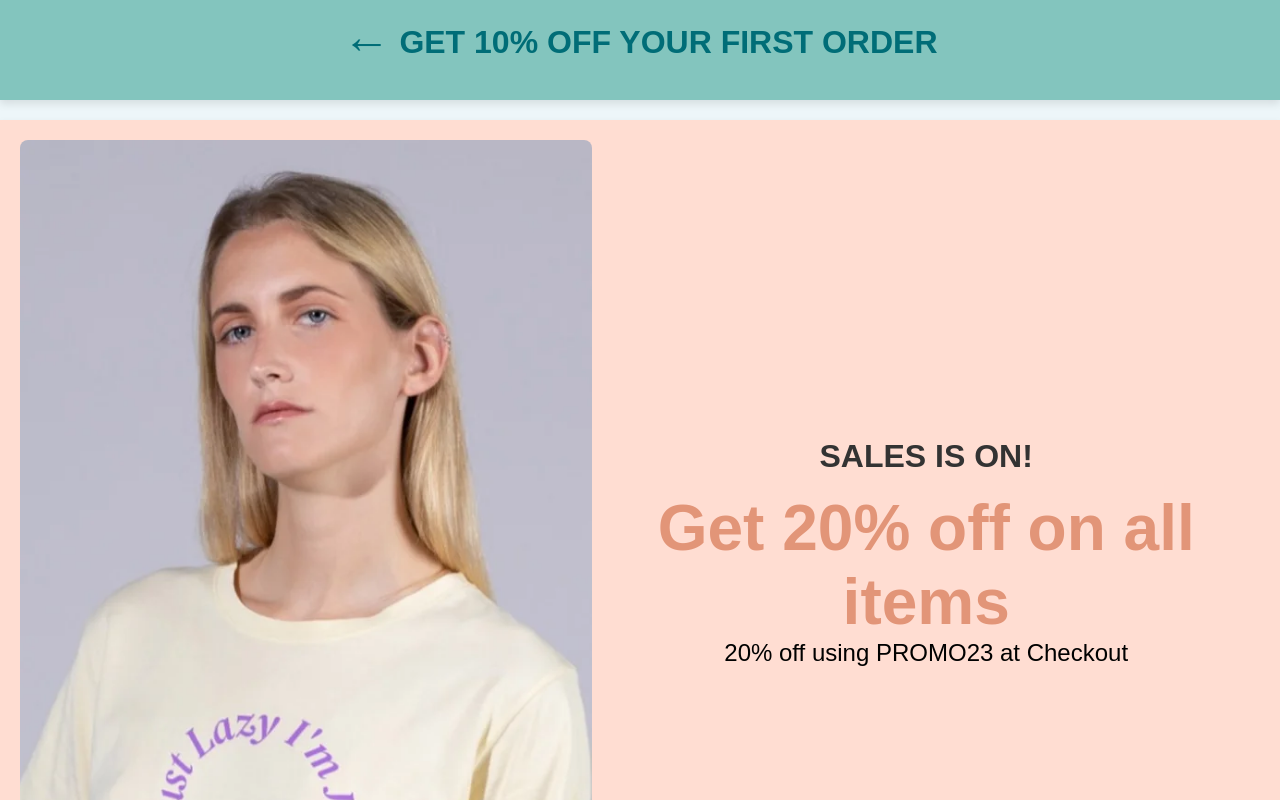
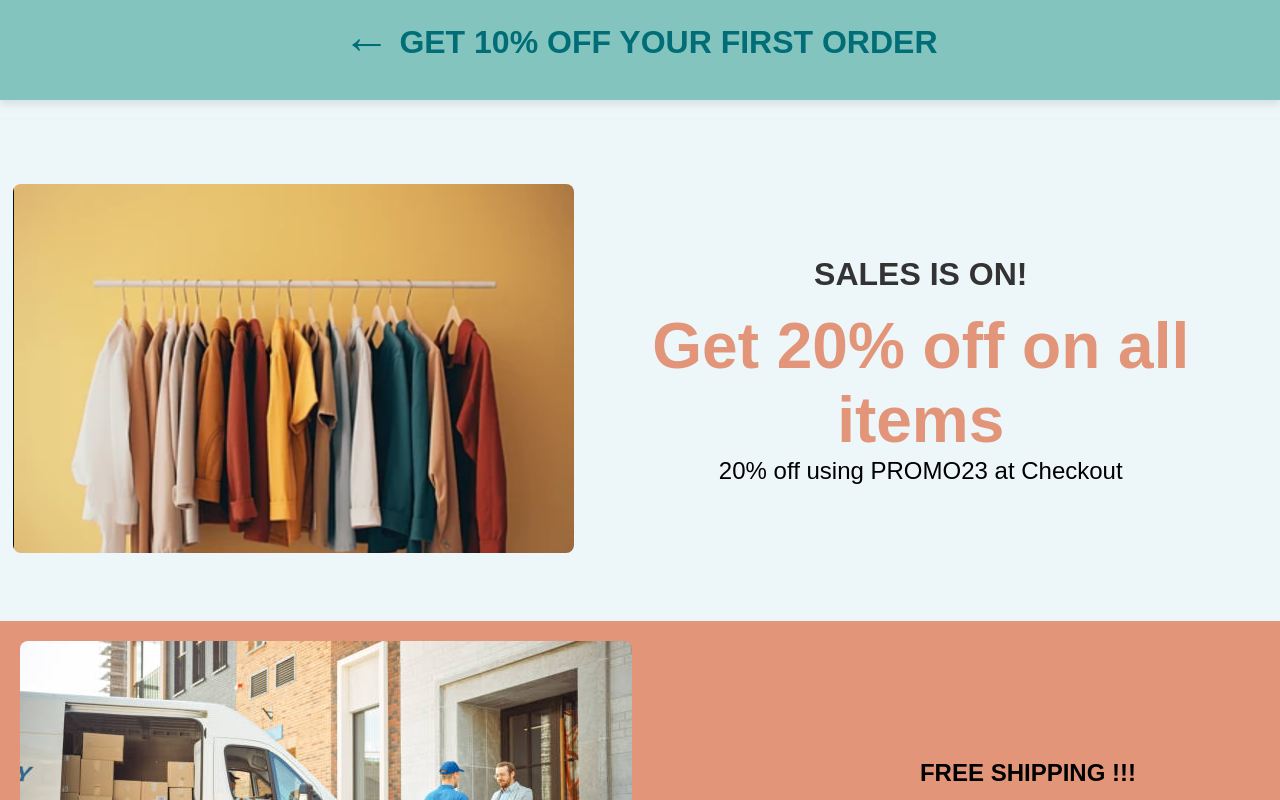
Before and after one commit to ishola10/Fashion-Fushion, a React (Create React App) app: page / in a window 1280 px wide. Shown: the part 1200-2000 px from the top of the page. Built offline with nearby package versions, Linux system fonts and the light colour scheme; no server answers.

Commit message:
update-home

```diff
--- a/src/views/Home.js
+++ b/src/views/Home.js
@@ -6,6 +6,7 @@ import Product from "../components/Product";
 import ConfirmationModal from "../components/ConfirmationModal";
 import Loader from "../components/Loader";
 import Woman from "../assets/images/woman-img.webp";
+import ClothingHanger from "../assets/images/clothes-on-clothing-hanger.png";
 import Delivery from "../assets/images/delivery-image.jpg";
 
 const Home = ({ cartItems, setCartItems }) => {
@@ -77,16 +78,15 @@ const Home = ({ cartItems, setCartItems }) => {
           ORDER
         </h1>
       </div>
-      <div className="sales">
-      <div className="sales__image">
-          <img src={Woman} alt="woman" />
+      <div style={{backgroundColor: 'var(--background-color)', padding: '5% 1%'}} className="sales">
+        <div className="sales__image">
+          <img src={ClothingHanger} alt="clothings" />
         </div>
         <div className="sales__content">
           <h2>SALES IS ON!</h2>
           <h3>Get 20% off on all items</h3>
           <p>20% off using PROMO23 at Checkout</p>
         </div>
-
       </div>
       <div className="shipping">
         <div className="shipping__image">
```
Also changed, not shown: src/assets/images/clothes-on-clothing-hanger.png (added).
